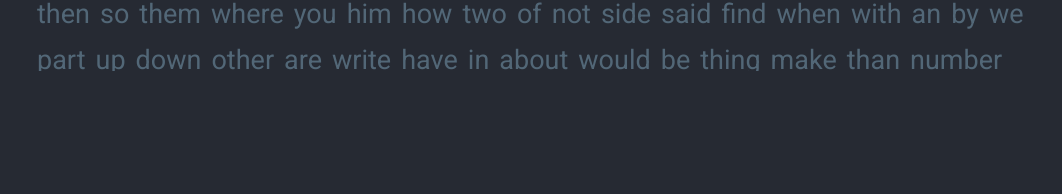
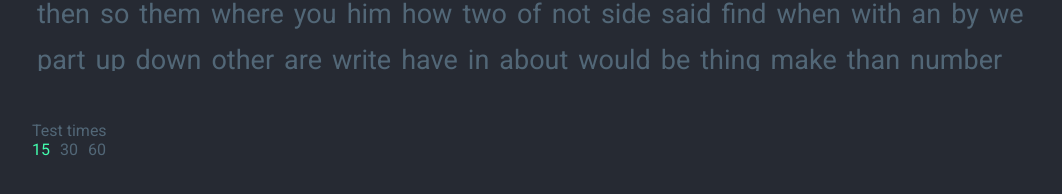
Before and after one commit to ntenebruso/TypeTest, a Vue app: page / in a window 1280 px wide. Shown: the part 426-620 px from the top of the page, without its empty margins (108-1170 px from the left). Built offline with nearby package versions, Linux system fonts and the light colour scheme.

Commit message:
feat(TypeTest): Add more test times

```diff
--- a/src/styles/style.css
+++ b/src/styles/style.css
@@ -130,6 +130,31 @@ button:hover {
     user-select: none;
 }
 
+.select-time-container {
+    height: 0;
+    position: relative;
+    top: 50px;
+    color: var(--sub-color);
+}
+
+.select-time-container .times {
+    display: flex;
+    column-gap: 10px;
+}
+
+.select-time-container .times div {
+    cursor: pointer;
+    transition: color .3s;
+}
+
+.select-time-container .times div:hover {
+    color: var(--text-color);
+}
+
+.select-time-container div.selected {
+    color: var(--fg-color);
+}
+
 .caret {
     display: inline-block;
     vertical-align: middle;
--- a/src/views/TypeTest.vue
+++ b/src/views/TypeTest.vue
@@ -1,4 +1,5 @@
 <template>
+    <div>
         <div class="container" :key="this.$store.state.componentKey">
             <div class="type-test" v-if="!testFinished">
                 <div id="test-time" v-if="testStarted">{{testTime}}</div>
@@ -10,9 +11,18 @@
                         </div>
                     </div>
                 </div>
-            <input class="type-input" type="text" v-model="input" ref="textInput" @focus="changeFocus" @blur="changeFocus" @keydown="handleKeyDown" @input= "updateCorrect" :disabled="testFinished">
+                <input class="type-input" type="text" v-model="input" ref="textInput" @focus="changeFocus" @blur="changeFocus" @keydown="handleKeyDown" @input="updateCorrect" :disabled="testFinished">
             </div>
             <Results v-if="testFinished" :wpm="wpm" :graphPoints="liveWpm" :accuracy="accuracyPercent"  :accuracyStats="accuracyStats" :errorsPerSecond="errorsPerSecond" :correctChars="correctChars" :incorrectChars="incorrectChars" />
+        </div>
+        <div class="select-time-container" v-if="!testStarted">
+            <div>Test times</div>
+            <div class="times">
+                <div :class="{ selected: testTime == 15 }" @click="() => { testTime = 15; focusInput(); focus = true; }">15</div>
+                <div :class="{ selected: testTime == 30 }" @click="() => { testTime = 30; focusInput(); focus = true; }">30</div>
+                <div :class="{ selected: testTime == 60 }" @click="() => { testTime = 60; focusInput(); focus = true; }">60</div>
+            </div>
+        </div>
     </div>
 </template>
 
@@ -43,6 +53,7 @@ export default {
             liveWpm: [],
             currentErrors: 0,
             testTime: 15,
+            initialTestTime: null,
             testSeconds: 0,
             testFinished: false,
             ignoredKeycodes: [37, 38, 39, 40, 16, 17, 18, 91, 92, 93],
@@ -54,6 +65,8 @@ export default {
             this.$store.state.componentKey += 1;
         },
         startTest() {
+            this.initialTestTime = this.testTime;
+            console.log("Initial test time", this.initialTestTime);
             var timerInterval = setInterval(() => {
                 this.testSeconds++;
                 this.liveWpm.push(Math.round(((this.correctWordChars + this.spaces) * (60 / this.testSeconds)) / 5));
@@ -162,7 +175,7 @@ export default {
         finishTest() {
             this.testFinished = true;
             this.wpm = Math.round(
-                ((this.correctWordChars + this.correctSpaces) * (60 / 15)) / 5
+                ((this.correctWordChars + this.correctSpaces) * (60 / this.initialTestTime)) / 5
             );
             this.accuracyPercent = Math.round(
                 ((this.accuracyStats.correct / (this.accuracyStats.incorrect + this.accuracyStats.correct)) * 100)
```
Lines whose indentation alone changed are shown as unchanged.
